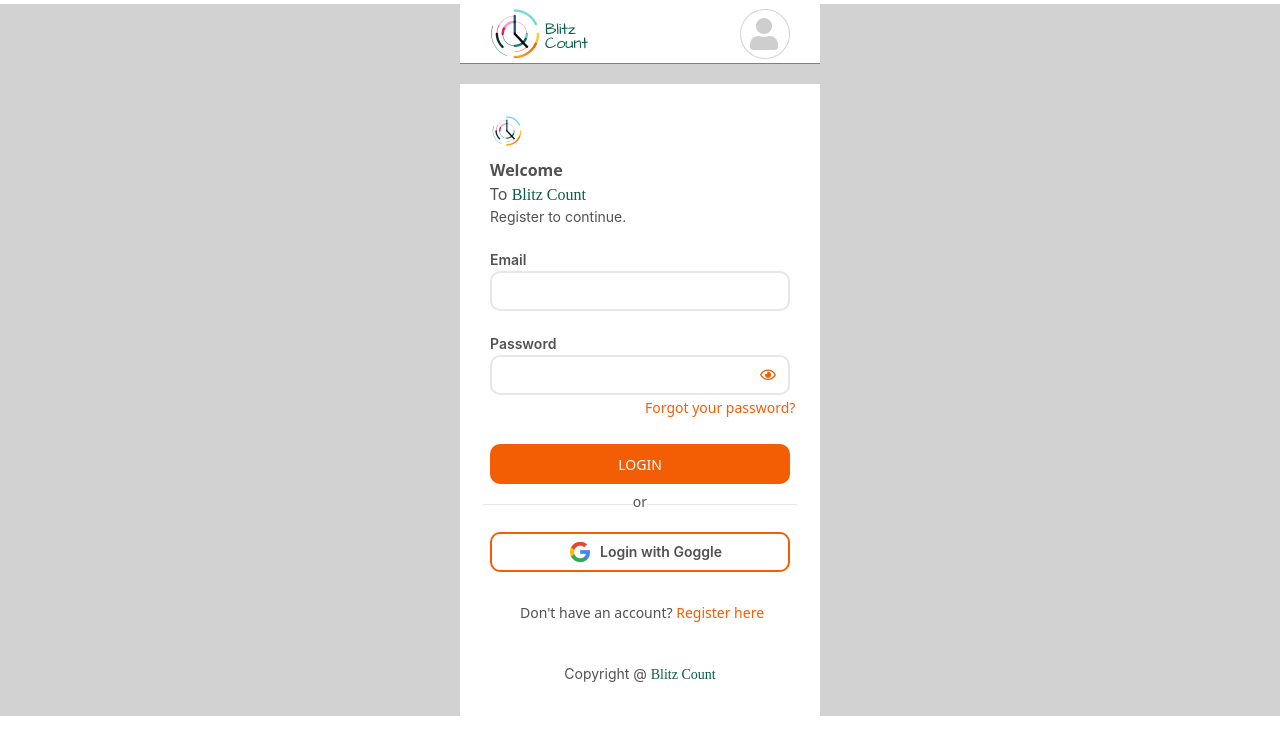
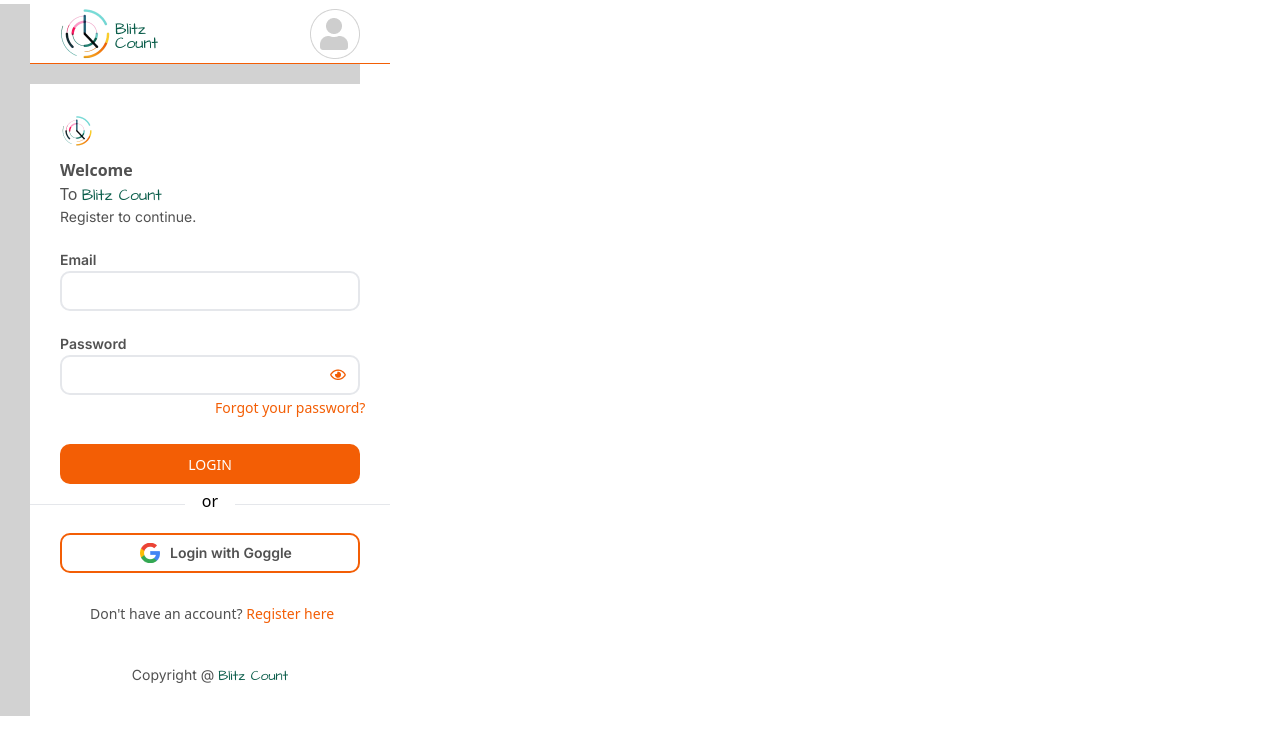
Before and after one commit to Bluewizzy1/BlitzCount, a React (Create React App) app: page /login in a window 1280 px wide. Shown: the top 754 px of the page. Built offline with nearby package versions, Linux system fonts and the light colour scheme.

Commit message:
I corrected the fixed width

```diff
--- a/src/App.js
+++ b/src/App.js
@@ -9,7 +9,7 @@ import Topbar from "./components/Topbar";
 
 function App() {
   return (
-    <div className="bg-[#D2D2D2] w-full max-w-[fixed-width] px-[30px]">
+    <div className="bg-[#D2D2D2] w-[360px] px-[30px]">
       <Topbar/>
       <Routes>
         <Route>
--- a/src/index.css
+++ b/src/index.css
@@ -1,3 +1,5 @@
+@import url('https://fonts.googleapis.com/css2?family=Architects+Daughter&family=Inter:wght@100;200;300;400;500;600;700;800;900&display=swap');
+
 @tailwind base;
 @tailwind components;
 @tailwind utilities;
--- a/src/pages/Login.js
+++ b/src/pages/Login.js
@@ -26,9 +26,12 @@ function App() {
         <div>
         <button className='mt-[25px] w-[300px] h-[40px] bg-[#F35E05] ml-[30px] rounded-[10px] text-[14px] text-white'>LOGIN</button>
 
-        <div className='flex mt-5 justify-center'>
-            <hr className='w-[150.035px] h-[1px]'></hr><span className='mt-[-12px] text-sm text-[#515151]'>or</span>
-            <hr className='w-[150.035px] h-[1px]'></hr>
+        {/* <div className='flex mt-5 justify-center'> */}
+        <div className=''>
+            {/* <hr className='w-[150.035px] h-[1px]'></hr><span className='mt-[-12px] text-sm text-[#515151]'>or</span>
+            <hr className='w-[150.035px] h-[1px]'></hr> */}
+            <hr className='h-[5px] mt-5'></hr>
+            <div className='mx-auto w-[50px] bg-white -mt-5 text-center'>or</div>
         </div>
 
         <button className='mt-[20px] w-[300px] h-[40px] bg-white ml-[30px] border-[2px] border-[#F35E05] rounded-[10px] text-[14px] text-white'>LOGIN</button>
```
